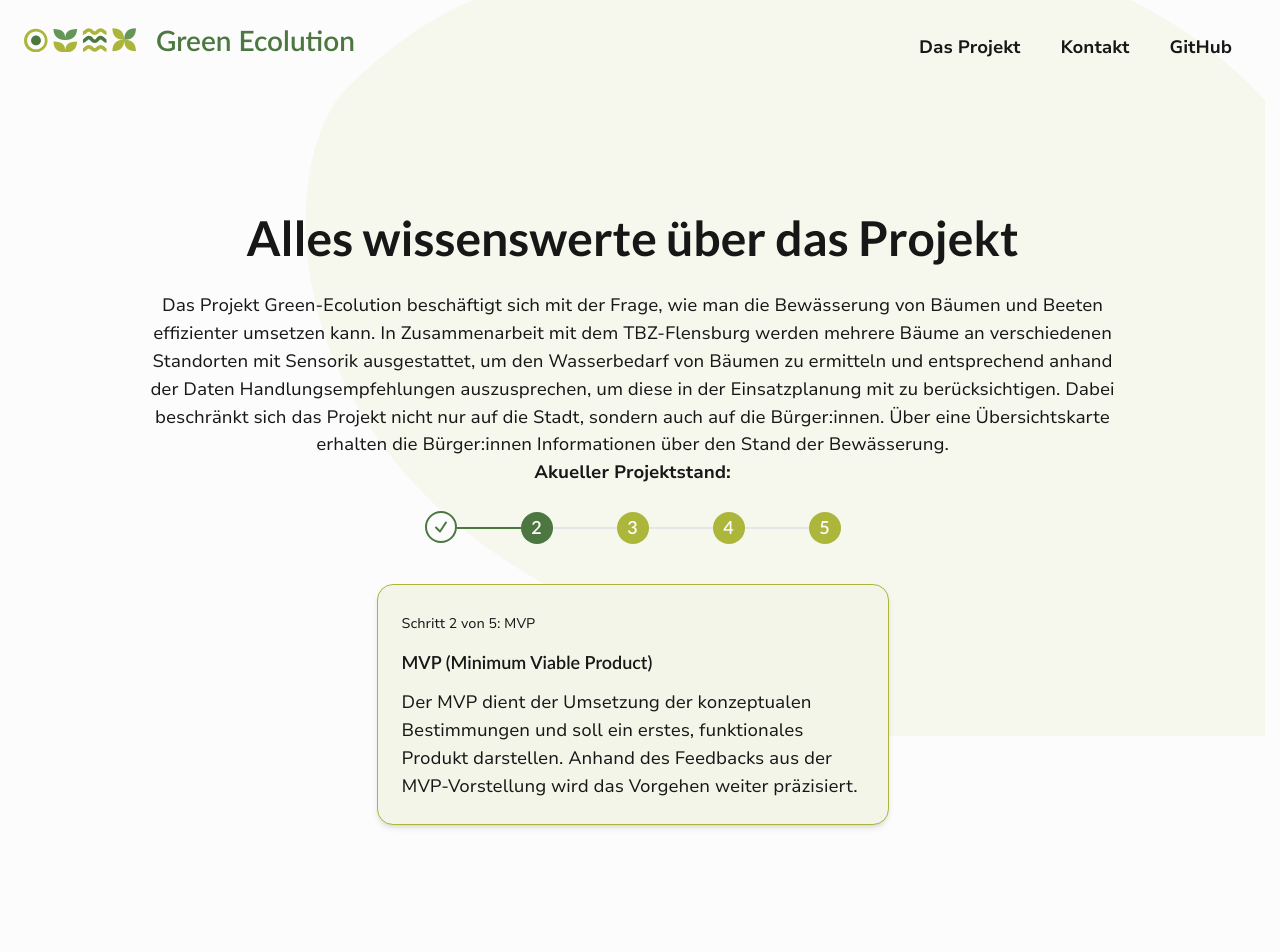
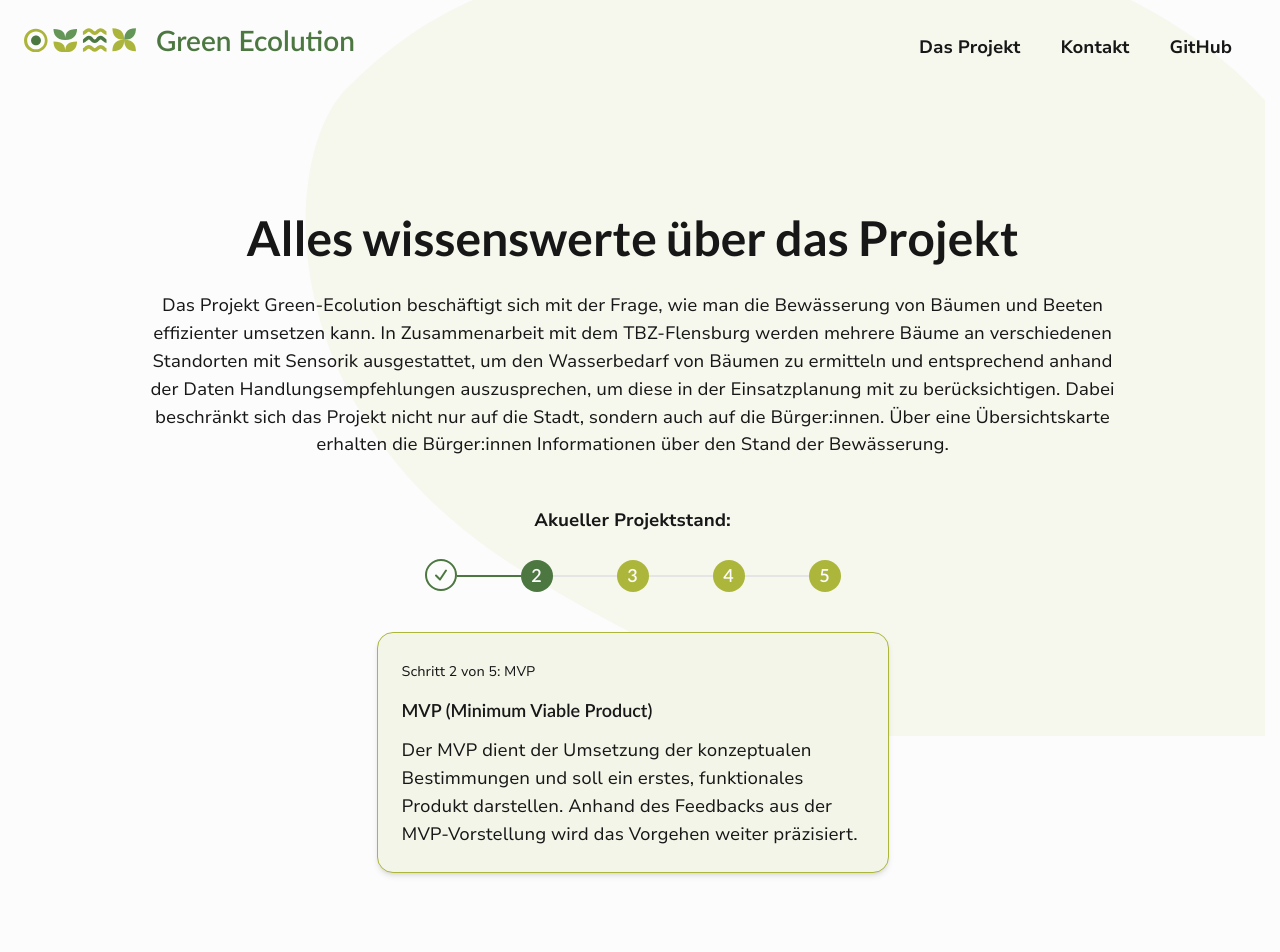
Before and after one commit to green-ecolution/project-website, a React (Vite) app: page /projekt in a window 1280 px wide. Shown: the top 952 px of the page. Built offline with nearby package versions, Linux system fonts and the light colour scheme.

Commit message:
fix: small fixes in spacings

```diff
--- a/src/tsx/components/hero/ProjectHeroContent.tsx
+++ b/src/tsx/components/hero/ProjectHeroContent.tsx
@@ -13,7 +13,7 @@ function ProjectHeroContent() {
     }
 
     return (
-        <div className="flex flex-col">
+        <div className="flex flex-col mt-12">
             <p className="font-bold text-center">Akueller Projektstand:</p>
             <ul className="flex items-center justify-center gap-x-8 mb-10 mt-6 md:gap-x-12 lg:gap-x-16">
                 {steps.map((step, index) => (
--- a/src/tsx/components/sections/Contact.tsx
+++ b/src/tsx/components/sections/Contact.tsx
@@ -6,9 +6,8 @@ interface ContactProps {
 
 const Contact: React.FC<ContactProps> = ({ spacingTop = true }) => {
     return (
-        <section
-            className={`px-4 max-w-screen-lg mx-auto mb-28 md:grid md:grid-cols-2 md:gap-x-10 md:px-6 lg:mb-36 xl:max-w-screen-xl xl:mb-52
-        ${spacingTop ? "mt-28 lg:mt-36 xl:mt-52" : ""}`}
+        <section className={`px-4 max-w-screen-lg mx-auto mb-28 md:grid md:grid-cols-2 md:gap-x-10 md:px-6 lg:mb-36 xl:max-w-screen-xl xl:mb-52
+            ${spacingTop ? "mt-28 lg:mt-36 xl:mt-52" : ""}`}
         >
             <h2 className="font-lato font-bold text-2xl mb-6 lg:mb-10 lg:text-3xl">
                 Haben Sie weitere Fragen, Feedback oder ein Anliegen?
--- a/src/tsx/components/sections/Hero.tsx
+++ b/src/tsx/components/sections/Hero.tsx
@@ -8,7 +8,7 @@ interface HeroProps {
 
 const Hero: React.FC<HeroProps> = ({ headline, description, children }) => {
     return (
-        <section className="my-28 px-4 max-w-208 mx-auto md:px-6 lg:my-36 xl:my-52 xl:max-w-screen-lg">
+        <section className="mt-28 px-4 max-w-208 mx-auto md:px-6 lg:mt-36 xl:mt-52 xl:max-w-screen-lg">
             <h1 className="font-lato font-bold text-4xl mb-4 lg:mb-6 lg:text-5xl lg:text-center xl:text-6xl">{headline}</h1>
             <p className="lg:text-center">{description}</p>
 
```
